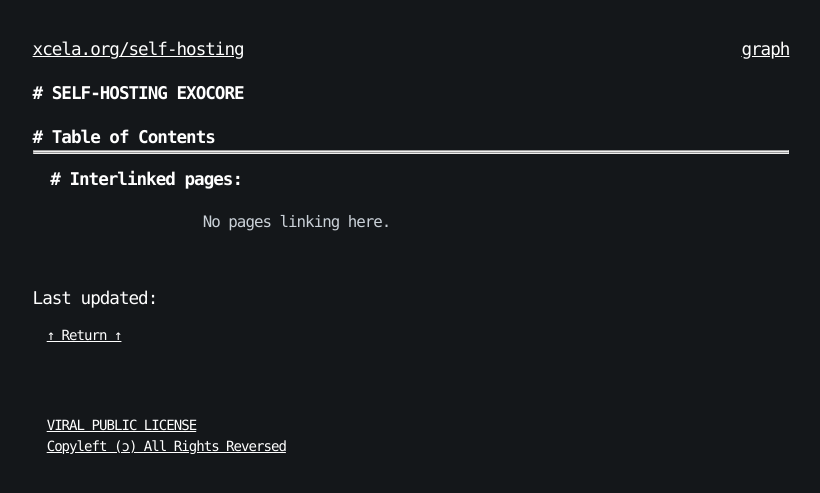
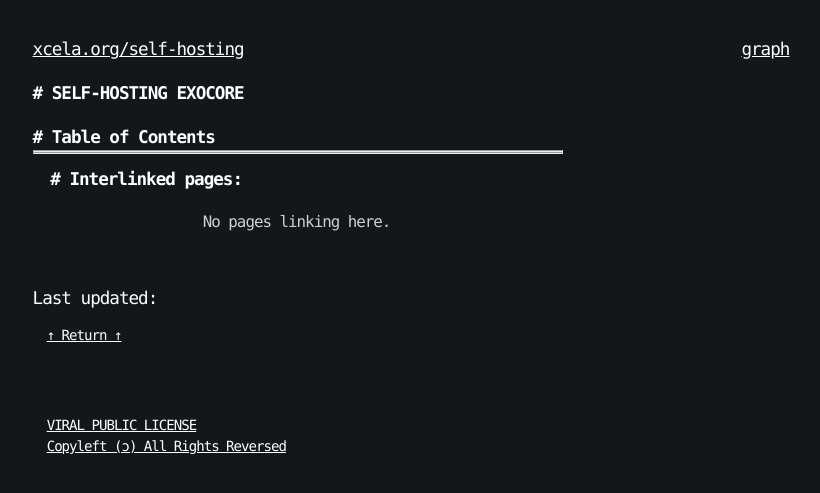
Before and after one commit to xcela/Exocore, a Jekyll site: the page built from _notes/self-hosting.md, in a window 1280 px wide. Shown: the top 493 px of the page, without its empty margins (229-1049 px from the left). Built offline with Jekyll 4.4.1, drawn with Linux system fonts in a browser that asks for light colours.

Commit message:
Update _gemini.scss

```diff
--- a/_sass/_gemini.scss
+++ b/_sass/_gemini.scss
@@ -12,7 +12,7 @@ $color-box-background: black;
 /* --- Text Colors --- */
 $color-text: #cad1d8;
 $color-subtext: white;
-$color-code: slateblue;
+$color-code: grey;
 $internal-links: $color-text;
 $external-links: $color-subtext;
 $invalid-links: $internal-links;
@@ -74,11 +74,11 @@ color:$color-subtext;
 .title-text{text-transform:uppercase;margin-top:1em;margin-bottom:1em;}
 
 h1::before {  content:"# "; }
-h2::before {  content:"## ";}
-h3::before {  content:"### ";}
-h4::before {  content:"#### ";}
-h5::before {  content:"##### ";}
-h6::before {  content:"###### ";}
+h2::before {  content:"##";}
+h3::before {  content:"###";}
+h4::before {  content:"####";}
+h5::before {  content:"#####";}
+h6::before {  content:"######";}
 
 code {
   color: #color-code;
@@ -164,7 +164,7 @@ nav {
   }
 }
 
-hr {margin:0em;}
+hr {margin:0em; max-width: 30em;}
 
 /* -- Interlinks -- */
 
@@ -250,7 +250,7 @@ time {
 }
 
 .time {
-  margin-top:1em;
+  margin-top:1em; marg-left:1em;
 }
 
 .footer-nav {
```
